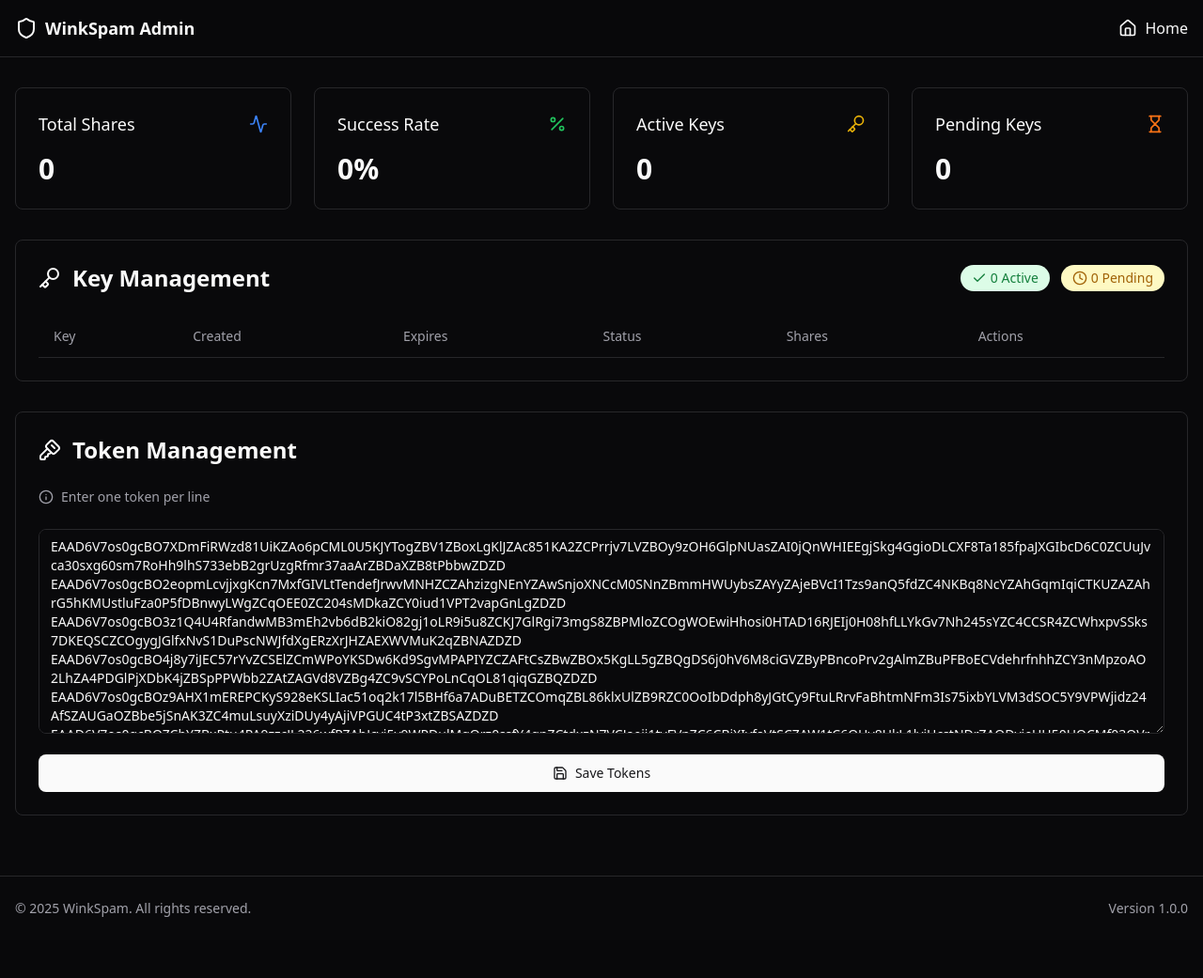
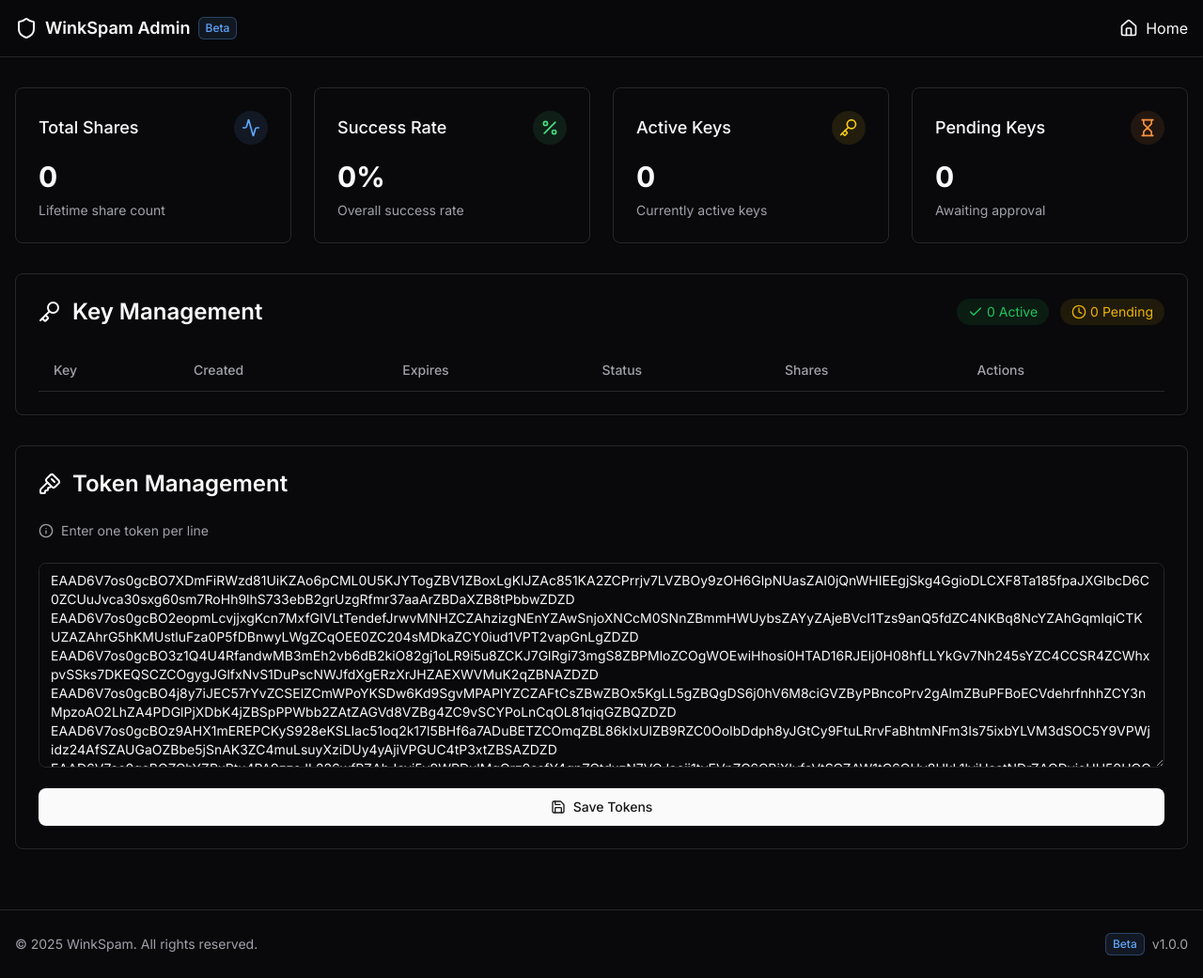
Before and after one commit to marlonjubiar/WinkSpam, a Flask app: page /admin in a window 1280 px wide. Shown: the whole page at 94% size. Before the commit the page ends 976 px from the top, so only its background shows below. Run offline with Flask 3, Linux system fonts and the light colour scheme; the visitor is signed in with stand-in values (Sample User, id 1); lists and menus that the app fills with data are empty; some libraries are stand-ins or nearby versions.

Commit message:
Update admin.html

```diff
--- a/templates/admin.html
+++ b/templates/admin.html
@@ -4,6 +4,9 @@
     <meta charset="UTF-8">
     <meta name="viewport" content="width=device-width, initial-scale=1.0">
     <title>WinkSpam Admin Panel</title>
+    <link rel="preconnect" href="https://fonts.googleapis.com">
+    <link rel="preconnect" href="https://fonts.gstatic.com" crossorigin>
+    <link href="https://fonts.googleapis.com/css2?family=Inter:wght@400;500;600;700&display=swap" rel="stylesheet">
     <script src="https://cdn.tailwindcss.com"></script>
     <script src="https://unpkg.com/lucide@latest"></script>
     <script>
@@ -11,6 +14,9 @@
             darkMode: 'class',
             theme: {
                 extend: {
+                    fontFamily: {
+                        sans: ['Inter', 'sans-serif'],
+                    },
                     colors: {
                         border: "hsl(var(--border))",
                         input: "hsl(var(--input))",
@@ -90,9 +96,39 @@
             --input: 240 3.7% 15.9%;
             --ring: 240 4.9% 83.9%;
         }
+
+        @keyframes slideIn {
+            from {
+                opacity: 0;
+                transform: translateY(-10px);
+            }
+            to {
+                opacity: 1;
+                transform: translateY(0);
+            }
+        }
+
+        .animate-slide-in {
+            animation: slideIn 0.3s ease-out forwards;
+        }
+
+        .table-scrollbar::-webkit-scrollbar {
+            width: 10px;
+            height: 10px;
+        }
+
+        .table-scrollbar::-webkit-scrollbar-track {
+            background: hsl(var(--secondary));
+            border-radius: 5px;
+        }
+
+        .table-scrollbar::-webkit-scrollbar-thumb {
+            background: hsl(var(--muted-foreground));
+            border-radius: 5px;
+        }
     </style>
 </head>
-<body class="bg-background text-foreground min-h-screen">
+<body class="bg-background text-foreground font-sans antialiased min-h-screen">
     <!-- Header -->
     <header class="border-b border-border sticky top-0 bg-background/95 backdrop-blur supports-[backdrop-filter]:bg-background/60 z-50">
         <div class="container mx-auto px-4 py-4">
@@ -100,11 +136,12 @@
                 <div class="flex items-center space-x-2">
                     <i data-lucide="shield" class="h-6 w-6"></i>
                     <span class="text-lg font-semibold">WinkSpam Admin</span>
+                    <span class="inline-flex items-center rounded-md bg-blue-400/10 px-2 py-1 text-xs font-medium text-blue-400 ring-1 ring-inset ring-blue-400/30">Beta</span>
                 </div>
                 <div class="flex items-center space-x-4">
                     <a href="/" class="flex items-center space-x-2 hover:text-muted-foreground transition-colors">
                         <i data-lucide="home" class="h-5 w-5"></i>
-                        <span>Home</span>
+                        <span class="hidden sm:inline">Home</span>
                     </a>
                 </div>
             </div>
@@ -113,11 +150,12 @@
 
     <!-- Main Content -->
     <main class="container mx-auto px-4 py-8">
+        <!-- Flash Messages -->
         {% with messages = get_flashed_messages() %}
             {% if messages %}
                 {% for message in messages %}
-                    <div class="mb-6 flex items-center space-x-2 rounded-lg border border-border bg-card p-4 animate-fade-in">
-                        <i data-lucide="check-circle" class="h-5 w-5 text-green-500"></i>
+                    <div class="mb-6 flex items-center space-x-2 rounded-lg border border-green-500/20 bg-green-500/10 p-4 text-green-500 animate-slide-in">
+                        <i data-lucide="check-circle" class="h-5 w-5"></i>
                         <span>{{ message }}</span>
                     </div>
                 {% endfor %}
@@ -125,19 +163,24 @@
         {% endwith %}
 
         <!-- Overview Cards -->
-        <div class="grid gap-6 mb-8 grid-cols-1 md:grid-cols-2 lg:grid-cols-4">
-            <div class="rounded-lg border border-border bg-card p-6">
+        <div class="grid gap-6 mb-8 grid-cols-1 sm:grid-cols-2 lg:grid-cols-4">
+            <div class="rounded-lg border border-border bg-card p-6 shadow-sm hover:shadow-md transition-shadow">
                 <div class="flex justify-between items-center mb-4">
                     <h3 class="text-lg font-medium">Total Shares</h3>
-                    <i data-lucide="activity" class="h-5 w-5 text-blue-500"></i>
+                    <div class="p-2 rounded-full bg-blue-400/10 text-blue-400">
+                        <i data-lucide="activity" class="h-5 w-5"></i>
+                    </div>
                 </div>
                 <p class="text-3xl font-bold">{{ stats.total_shares }}</p>
+                <p class="text-sm text-muted-foreground mt-2">Lifetime share count</p>
             </div>
 
-            <div class="rounded-lg border border-border bg-card p-6">
+            <div class="rounded-lg border border-border bg-card p-6 shadow-sm hover:shadow-md transition-shadow">
                 <div class="flex justify-between items-center mb-4">
                     <h3 class="text-lg font-medium">Success Rate</h3>
-                    <i data-lucide="percent" class="h-5 w-5 text-green-500"></i>
+                    <div class="p-2 rounded-full bg-green-400/10 text-green-400">
+                        <i data-lucide="percent" class="h-5 w-5"></i>
+                    </div>
                 </div>
                 <p class="text-3xl font-bold">
                     {% if stats.total_shares > 0 %}
@@ -146,46 +189,53 @@
                         0%
                     {% endif %}
                 </p>
+                <p class="text-sm text-muted-foreground mt-2">Overall success rate</p>
             </div>
 
-            <div class="rounded-lg border border-border bg-card p-6">
+            <div class="rounded-lg border border-border bg-card p-6 shadow-sm hover:shadow-md transition-shadow">
                 <div class="flex justify-between items-center mb-4">
                     <h3 class="text-lg font-medium">Active Keys</h3>
-                    <i data-lucide="key" class="h-5 w-5 text-yellow-500"></i>
+                    <div class="p-2 rounded-full bg-yellow-400/10 text-yellow-400">
+                        <i data-lucide="key" class="h-5 w-5"></i>
+                    </div>
                 </div>
                 <p class="text-3xl font-bold">{{ active_keys }}</p>
+                <p class="text-sm text-muted-foreground mt-2">Currently active keys</p>
             </div>
 
-            <div class="rounded-lg border border-border bg-card p-6">
+            <div class="rounded-lg border border-border bg-card p-6 shadow-sm hover:shadow-md transition-shadow">
                 <div class="flex justify-between items-center mb-4">
                     <h3 class="text-lg font-medium">Pending Keys</h3>
-                    <i data-lucide="hourglass" class="h-5 w-5 text-orange-500"></i>
+                    <div class="p-2 rounded-full bg-orange-400/10 text-orange-400">
+                        <i data-lucide="hourglass" class="h-5 w-5"></i>
+                    </div>
                 </div>
                 <p class="text-3xl font-bold">{{ pending_keys }}</p>
+                <p class="text-sm text-muted-foreground mt-2">Awaiting approval</p>
             </div>
         </div>
 
         <!-- Key Management Section -->
-        <div class="rounded-lg border border-border bg-card p-6 mb-8">
+        <div class="rounded-lg border border-border bg-card p-6 mb-8 shadow-sm">
             <div class="flex justify-between items-center mb-6">
                 <div class="flex items-center space-x-3">
                     <i data-lucide="key" class="h-6 w-6"></i>
                     <h2 class="text-2xl font-semibold">Key Management</h2>
                 </div>
                 <div class="flex space-x-3">
-                    <span class="inline-flex items-center rounded-full bg-green-100 px-3 py-1 text-sm text-green-700">
+                    <span class="inline-flex items-center rounded-full bg-green-500/10 px-3 py-1 text-sm text-green-500">
                         <i data-lucide="check" class="h-4 w-4 mr-1"></i>
                         {{ active_keys }} Active
                     </span>
-                    <span class="inline-flex items-center rounded-full bg-yellow-100 px-3 py-1 text-sm text-yellow-700">
+                    <span class="inline-flex items-center rounded-full bg-yellow-500/10 px-3 py-1 text-sm text-yellow-500">
                         <i data-lucide="clock" class="h-4 w-4 mr-1"></i>
                         {{ pending_keys }} Pending
                     </span>
                 </div>
             </div>
 
-            <div class="overflow-x-auto">
-                <table class="w-full">
+            <div class="overflow-x-auto table-scrollbar">
+                <table class="w-full min-w-[800px]">
                     <thead>
                         <tr class="border-b border-border">
                             <th class="text-left py-3 px-4 text-sm font-medium text-muted-foreground">Key</th>
@@ -199,45 +249,49 @@
                     <tbody class="divide-y divide-border">
                         {% for key, data in keys.items() %}
                         <tr class="hover:bg-muted/50 transition-colors">
-                            <td class="py-3 px-4 text-sm font-medium">{{ key }}</td>
+                            <td class="py-3 px-4">
+                                <div class="font-medium">{{ key }}</div>
+                                <div class="text-xs text-muted-foreground">Last used: {{ data.last_used or 'Never' }}</div>
+                            </td>
                             <td class="py-3 px-4 text-sm text-muted-foreground">{{ data.created_at }}</td>
                             <td class="py-3 px-4 text-sm text-muted-foreground">{{ data.expiry }}</td>
                             <td class="py-3 px-4">
                                 {% if data.active %}
-                                <span class="inline-flex items-center rounded-full bg-green-100 px-2.5 py-0.5 text-xs font-medium text-green-700">
+                                <span class="inline-flex items-center rounded-full bg-green-500/10 px-2.5 py-0.5 text-xs font-medium text-green-500">
                                     <i data-lucide="check" class="h-3 w-3 mr-1"></i>
                                     Active
                                 </span>
                                 {% else %}
-                                <span class="inline-flex items-center rounded-full bg-yellow-100 px-2.5 py-0.5 text-xs font-medium text-yellow-700">
+                                <span class="inline-flex items-center rounded-full bg-yellow-500/10 px-2.5 py-0.5 text-xs font-medium text-yellow-500">
                                     <i data-lucide="clock" class="h-3 w-3 mr-1"></i>
                                     Pending
                                 </span>
                                 {% endif %}
                             </td>
-                            <td class="py-3 px-4 text-sm text-muted-foreground">
-                                {{ data.shares_completed|default(0) }}
+                            <td class="py-3 px-4">
+                                <div class="text-sm font-medium">{{ data.shares_completed|default(0) }}</div>
+                                <div class="text-xs text-muted-foreground">Total shares</div>
                             </td>
                             <td class="py-3 px-4">
                                 <div class="flex space-x-3">
                                     {% if not data.active %}
-                                    <a href="{{ url_for('approve_key', key=key) }}"
-                                       class="inline-flex items-center text-sm text-green-600 hover:text-green-700 transition-colors">
+                                    <button onclick="confirmAction('{{ url_for('approve_key', key=key) }}', 'approve')"
+                                            class="inline-flex items-center text-sm text-green-500 hover:text-green-600 transition-colors">
                                         <i data-lucide="check" class="h-4 w-4 mr-1"></i>
                                         Approve
-                                    </a>
+                                    </button>
                                     {% else %}
-                                    <a href="{{ url_for('revoke_key', key=key) }}"
-                                       class="inline-flex items-center text-sm text-yellow-600 hover:text-yellow-700 transition-colors">
+                                    <button onclick="confirmAction('{{ url_for('revoke_key', key=key) }}', 'revoke')"
+                                            class="inline-flex items-center text-sm text-yellow-500 hover:text-yellow-600 transition-colors">
                                         <i data-lucide="ban" class="h-4 w-4 mr-1"></i>
                                         Revoke
-                                    </a>
+                                    </button>
                                     {% endif %}
-                                    <a href="{{ url_for('delete_key', key=key) }}"
-                                       class="inline-flex items-center text-sm text-red-600 hover:text-red-700 transition-colors">
+                                    <button onclick="confirmAction('{{ url_for('delete_key', key=key) }}', 'delete')"
+                                            class="inline-flex items-center text-sm text-destructive hover:text-destructive/80 transition-colors">
                                         <i data-lucide="trash-2" class="h-4 w-4 mr-1"></i>
                                         Delete
-                                    </a>
+                                    </button>
                                 </div>
                             </td>
                         </tr>
@@ -248,7 +302,7 @@
         </div>
 
         <!-- Token Management Section -->
-        <div class="rounded-lg border border-border bg-card p-6">
+        <div class="rounded-lg border border-border bg-card p-6 shadow-sm">
             <div class="flex items-center space-x-3 mb-6">
                 <i data-lucide="key-square" class="h-6 w-6"></i>
                 <h2 class="text-2xl font-semibold">Token Management</h2>
@@ -262,11 +316,11 @@
 
                 <textarea name="tokens"
                           rows="10"
-                          class="w-full px-3 py-2 rounded-lg border border-input bg-background text-sm placeholder:text-muted-foreground focus:outline-none focus:ring-2 focus:ring-ring focus:ring-offset-2"
+                          class="w-full px-3 py-2 rounded-lg border border-input bg-background text-sm placeholder:text-muted-foreground focus:outline-none focus:ring-2 focus:ring-ring focus:ring-offset-2 transition-colors resize-y"
                           placeholder="Enter your tokens here...">{{ tokens }}</textarea>
 
                 <button type="submit"
-                        class="inline-flex items-center justify-center rounded-lg bg-primary px-4 py-2 text-sm font-medium text-primary-foreground hover:bg-primary/90 focus:outline-none focus:ring-2 focus:ring-ring focus:ring-offset-2 w-full h-10">
+                        class="inline-flex items-center justify-center rounded-lg bg-primary px-4 py-2 text-sm font-medium text-primary-foreground hover:bg-primary/90 focus:outline-none focus:ring-2 focus:ring-ring focus:ring-offset-2 w-full h-10 transition-colors">
                     <i data-lucide="save" class="h-4 w-4 mr-2"></i>
                     Save Tokens
                 </button>
@@ -277,18 +331,19 @@
     <!-- Footer -->
     <footer class="border-t border-border mt-8">
         <div class="container mx-auto px-4 py-6">
-            <div class="flex justify-between items-center">
+            <div class="flex flex-col sm:flex-row justify-between items-center space-y-2 sm:space-y-0">
                 <p class="text-sm text-muted-foreground">
                     &copy; {{ now().year }} WinkSpam. All rights reserved.
                 </p>
-                <div class="text-sm text-muted-foreground">
-                    Version 1.0.0
+                <div class="text-sm text-muted-foreground flex items-center space-x-2">
+                    <span class="inline-flex items-center rounded-md bg-blue-400/10 px-2 py-1 text-xs font-medium text-blue-400 ring-1 ring-inset ring-blue-400/30">Beta</span>
+                    <span>v1.0.0</span>
                 </div>
             </div>
         </div>
     </footer>
 
-    <!-- Toast Container for Notifications -->
+    <!-- Toast Container -->
     <div id="toast-container" class="fixed bottom-4 right-4 z-50 space-y-2"></div>
 
     <script>
@@ -300,7 +355,7 @@
             const toast = document.createElement('div');
             toast.className = `
                 flex items-center space-x-2 rounded-lg border border-border bg-card p-4 shadow-lg
-                ${type === 'success' ? 'text-green-500' : 'text-red-500'}
+                ${type === 'success' ? 'text-green-500' : 'text-destructive'}
                 transform transition-all duration-300 opacity-0 translate-y-2
             `;
             toast.innerHTML = `
@@ -313,9 +368,9 @@
             lucide.createIcons();
 
             // Animate in
-            setTimeout(() => {
+            requestAnimationFrame(() => {
                 toast.classList.remove('opacity-0', 'translate-y-2');
-            }, 10);
+            });
 
             // Remove after 3 seconds
             setTimeout(() => {
@@ -326,35 +381,55 @@
             }, 3000);
         }
 
-        // Confirm delete action
-        document.querySelectorAll('a[href*="delete_key"]').forEach(link => {
-            link.addEventListener('click', function(e) {
-                e.preventDefault();
-                const confirmDelete = confirm('Are you sure you want to delete this key? This action cannot be undone.');
-                if (confirmDelete) {
-                    window.location.href = this.href;
-                }
-            });
-        });
+        // Confirm action with improved UX
+        function confirmAction(url, action) {
+            let message = '';
+            switch(action) {
+                case 'approve':
+                    message = 'Are you sure you want to approve this key?';
+                    break;
+                case 'revoke':
+                    message = 'Are you sure you want to revoke this key? Users will no longer be able to use it.';
+                    break;
+                case 'delete':
+                    message = 'Are you sure you want to delete this key? This action cannot be undone.';
+                    break;
+            }
 
-        // Confirm revoke action
-        document.querySelectorAll('a[href*="revoke_key"]').forEach(link => {
-            link.addEventListener('click', function(e) {
-                e.preventDefault();
-                const confirmRevoke = confirm('Are you sure you want to revoke this key?');
-                if (confirmRevoke) {
-                    window.location.href = this.href;
-                }
-            });
-        });
+            if (confirm(message)) {
+                window.location.href = url;
+            }
+        }
 
-        // Form submission handler
+        // Form submission handler with validation
         document.querySelector('form').addEventListener('submit', function(e) {
             const textarea = this.querySelector('textarea');
-            if (!textarea.value.trim()) {
+            const tokens = textarea.value.trim().split('\n').filter(token => token.trim());
+
+            if (tokens.length === 0) {
                 e.preventDefault();
                 showToast('Please enter at least one token', 'error');
+                return;
             }
+
+            // Add loading state to button
+            const button = this.querySelector('button[type="submit"]');
+            const originalContent = button.innerHTML;
+            button.innerHTML = `
+                <i data-lucide="loader-2" class="h-4 w-4 mr-2 animate-spin"></i>
+                Saving...
+            `;
+            button.disabled = true;
+            lucide.createIcons();
+
+            // Re-enable after short delay if form wasn't submitted
+            setTimeout(() => {
+                if (button.disabled) {
+                    button.innerHTML = originalContent;
+                    button.disabled = false;
+                    lucide.createIcons();
+                }
+            }, 3000);
         });
 
         // Show success messages as toasts
@@ -365,6 +440,23 @@
                 {% endfor %}
             {% endif %}
         {% endwith %}
+
+        // Responsive table handling
+        function checkTableScroll() {
+            const tables = document.querySelectorAll('.table-scrollbar');
+            tables.forEach(table => {
+                const parent = table.parentElement;
+                if (table.scrollWidth > parent.clientWidth) {
+                    parent.classList.add('overflow-x-auto');
+                } else {
+                    parent.classList.remove('overflow-x-auto');
+                }
+            });
+        }
+
+        // Check on load and resize
+        window.addEventListener('load', checkTableScroll);
+        window.addEventListener('resize', checkTableScroll);
     </script>
 </body>
 </html>
```
